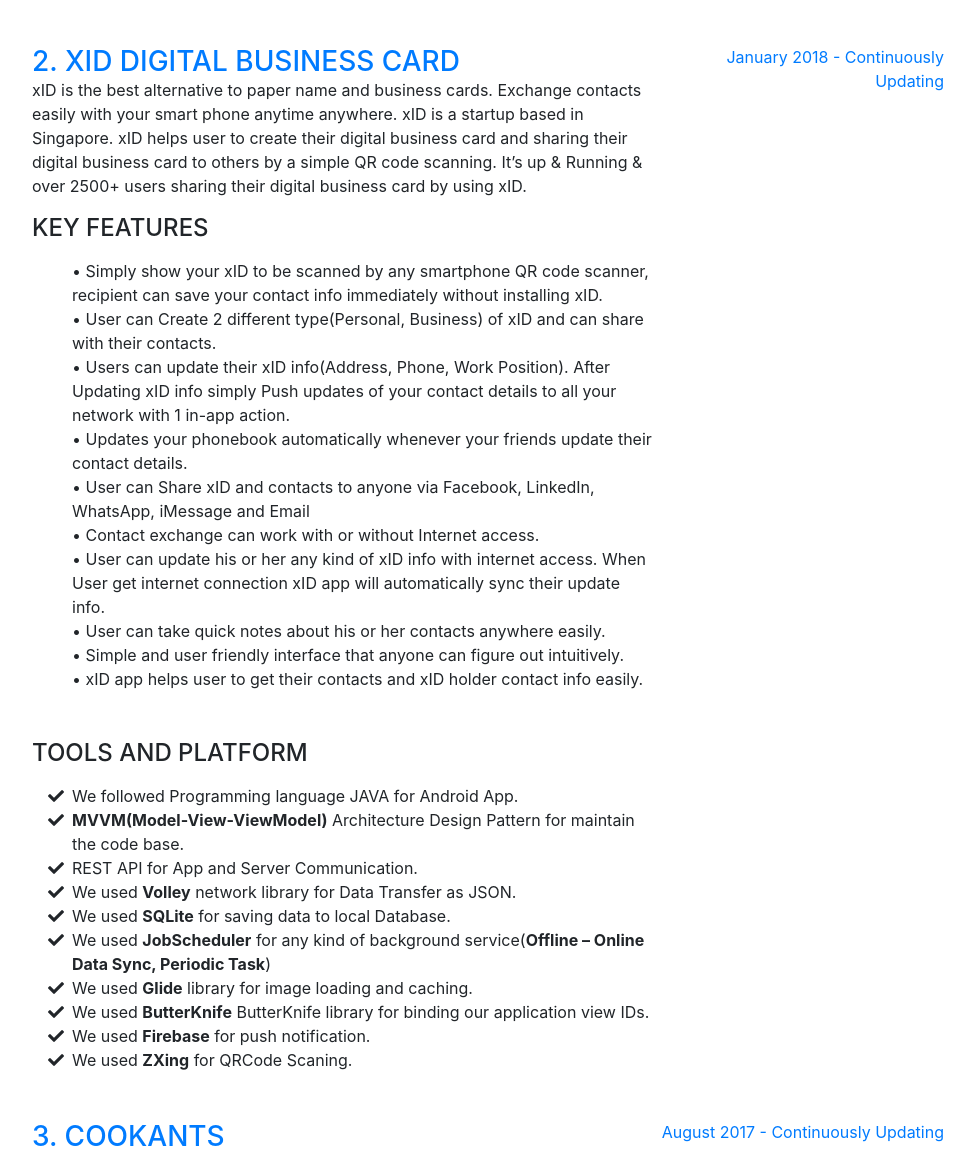
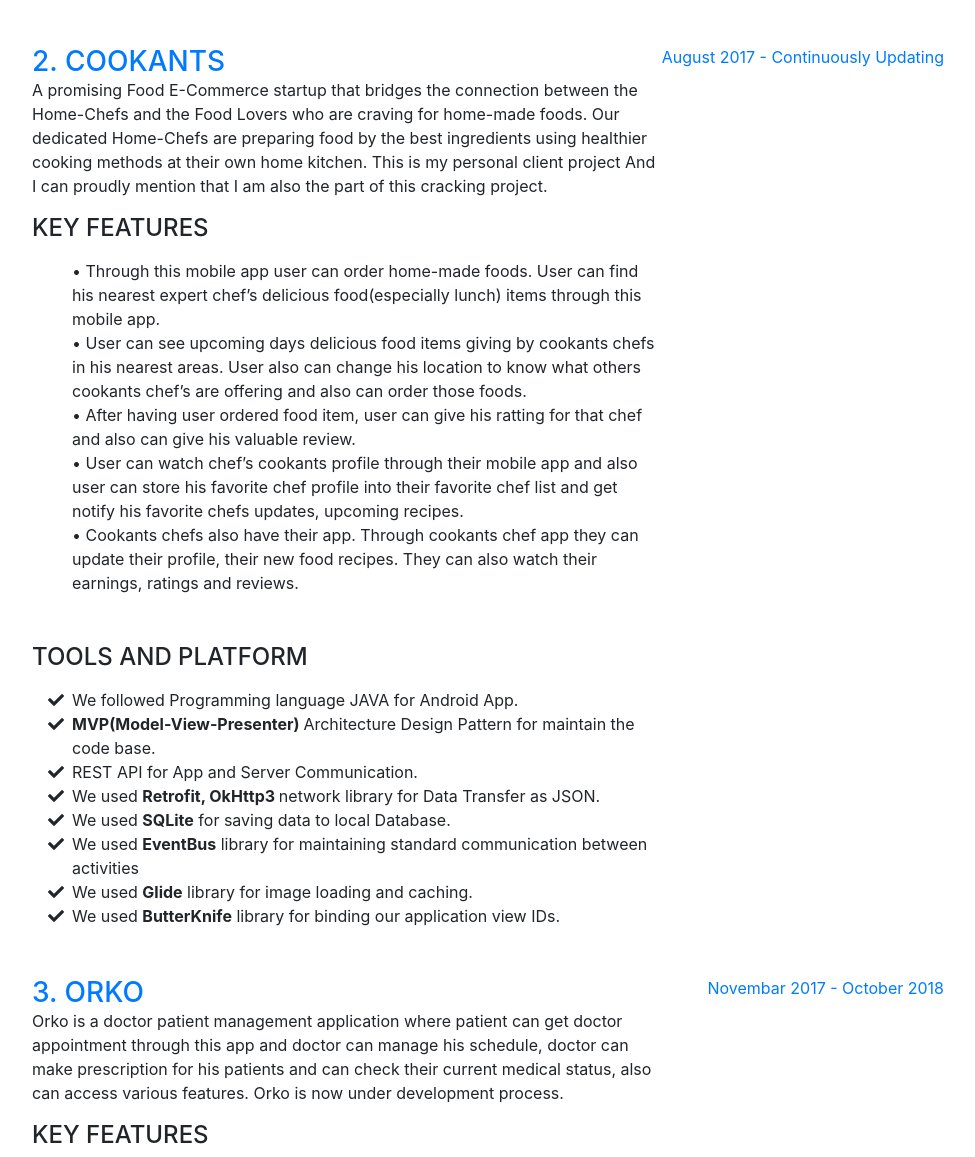
Before and after one commit to ImtiazDipto01/ImtiazDipto01.github.io, a website with bundled scripts: page index.html in a window 1280 px wide. Shown: the part 4681-5838 px from the top of the page, without its empty margins (288-1263 px from the left). Built offline with nearby package versions, Linux system fonts and the light colour scheme; a web font is replaced by a local one.

Commit message:
Some Changes made

```diff
--- a/index.html
+++ b/index.html
@@ -342,7 +342,7 @@
             </div>
 
 
-          <div class="resume-item d-flex flex-column flex-md-row mb-5">
+          <!-- <div class="resume-item d-flex flex-column flex-md-row mb-5">
             <div class="resume-content mr-auto">
               <a href="https://play.google.com/store/apps/details?id=com.xidinfinity.xid"><h3 class="mb-0">2. xID Digital Business Card </h3></a>
               <p>xID is the best alternative to paper name and business cards. Exchange contacts easily with your smart phone anytime anywhere. xID is a startup based in Singapore. xID helps user to create their digital business card and sharing their digital business card to others by a simple QR code scanning. It’s up & Running & over 2500+ users sharing their digital business card by using xID.</p>
@@ -432,11 +432,11 @@
               <div class="resume-date text-md-right">
                 <span class="text-primary">January 2018 - Continuously Updating</span>
               </div>
-            </div>
+            </div> -->
 
             <div class="resume-item d-flex flex-column flex-md-row mb-5">
             <div class="resume-content mr-auto">
-              <a href="https://play.google.com/store/apps/details?id=com.cookants.customerapplication"><h3 class="mb-0">3. Cookants </h3></a>
+              <a href="https://play.google.com/store/apps/details?id=com.cookants.customerapplication"><h3 class="mb-0">2. Cookants </h3></a>
               <p>A promising Food E-Commerce startup that bridges the connection between the Home-Chefs and the Food Lovers who are craving for home-made foods. Our dedicated Home-Chefs are preparing food by the best ingredients using healthier cooking methods at their own home kitchen. This is my personal client project And I can proudly mention that I am also the part of this cracking project.</p>
 
 
@@ -503,7 +503,7 @@
 
             <div class="resume-item d-flex flex-column flex-md-row mb-5">
             <div class="resume-content mr-auto">
-              <a href="#"><h3 class="mb-0">4. ORKO </h3></a>
+              <a href="#"><h3 class="mb-0">3. ORKO </h3></a>
               <p>Orko is a doctor patient management application where patient can get doctor appointment through this app and doctor can manage his schedule, doctor can make prescription for his patients and can check their current medical status, also can access various features. Orko is now under development process.</p>
 
 
```
